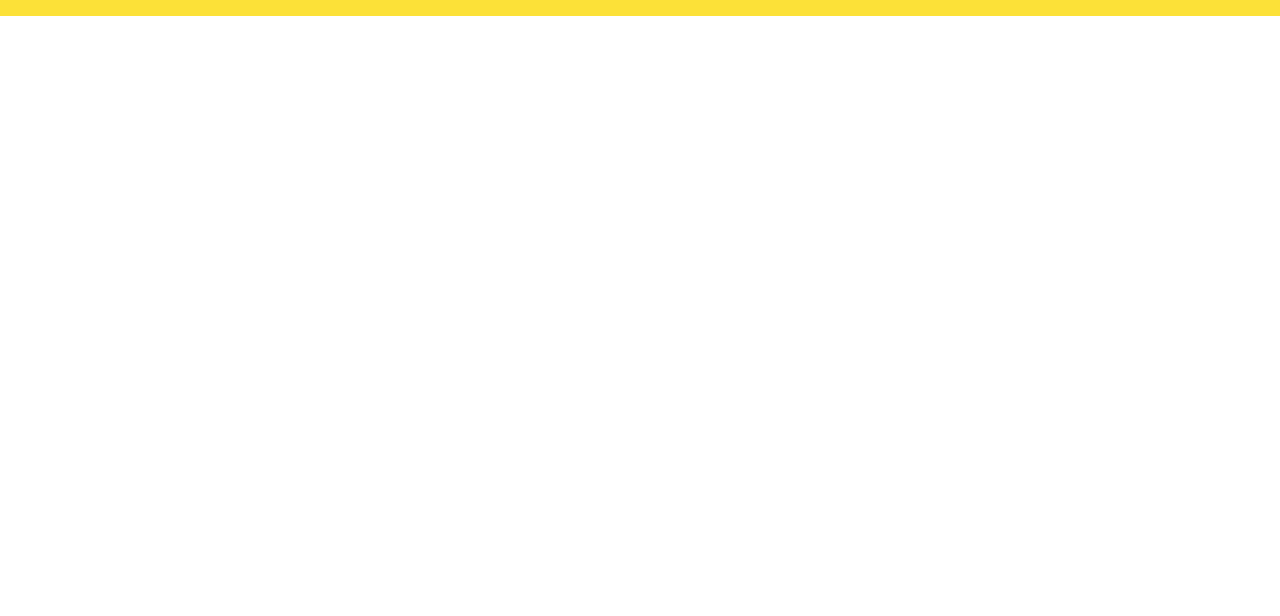
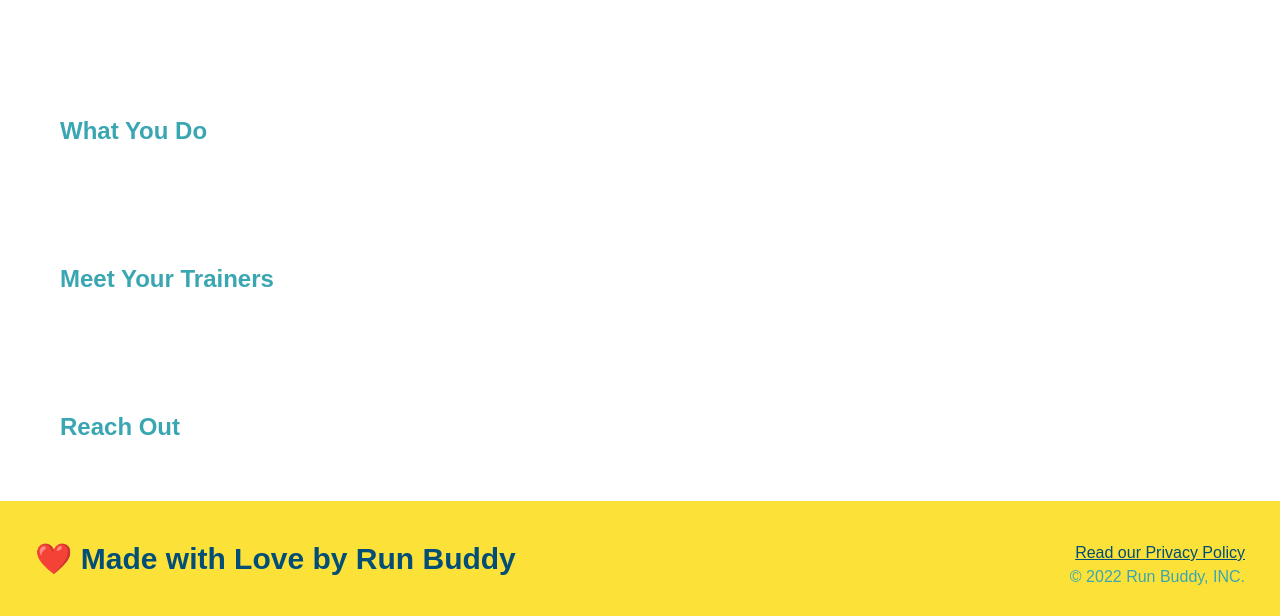
Before and after one commit to Cardenas1850/run-buddy2, a plain HTML site: page index.html in a window 1280 px wide. Shown: the part 407-1023 px from the top of the page. Before the commit the page ends 800 px from the top, so only its background shows below. Drawn offline with Linux system fonts and the light colour scheme.

Commit message:
added images folder

```diff
--- a/assets/css/style.css
+++ b/assets/css/style.css
@@ -69,3 +69,8 @@ footer div {
 footer a{
     color: #024e76;
 }
+/* section styling */
+
+section {
+    padding: 60px;
+}
```
Also changed, not shown: assets/images/hero-bg.jpeg (added).
